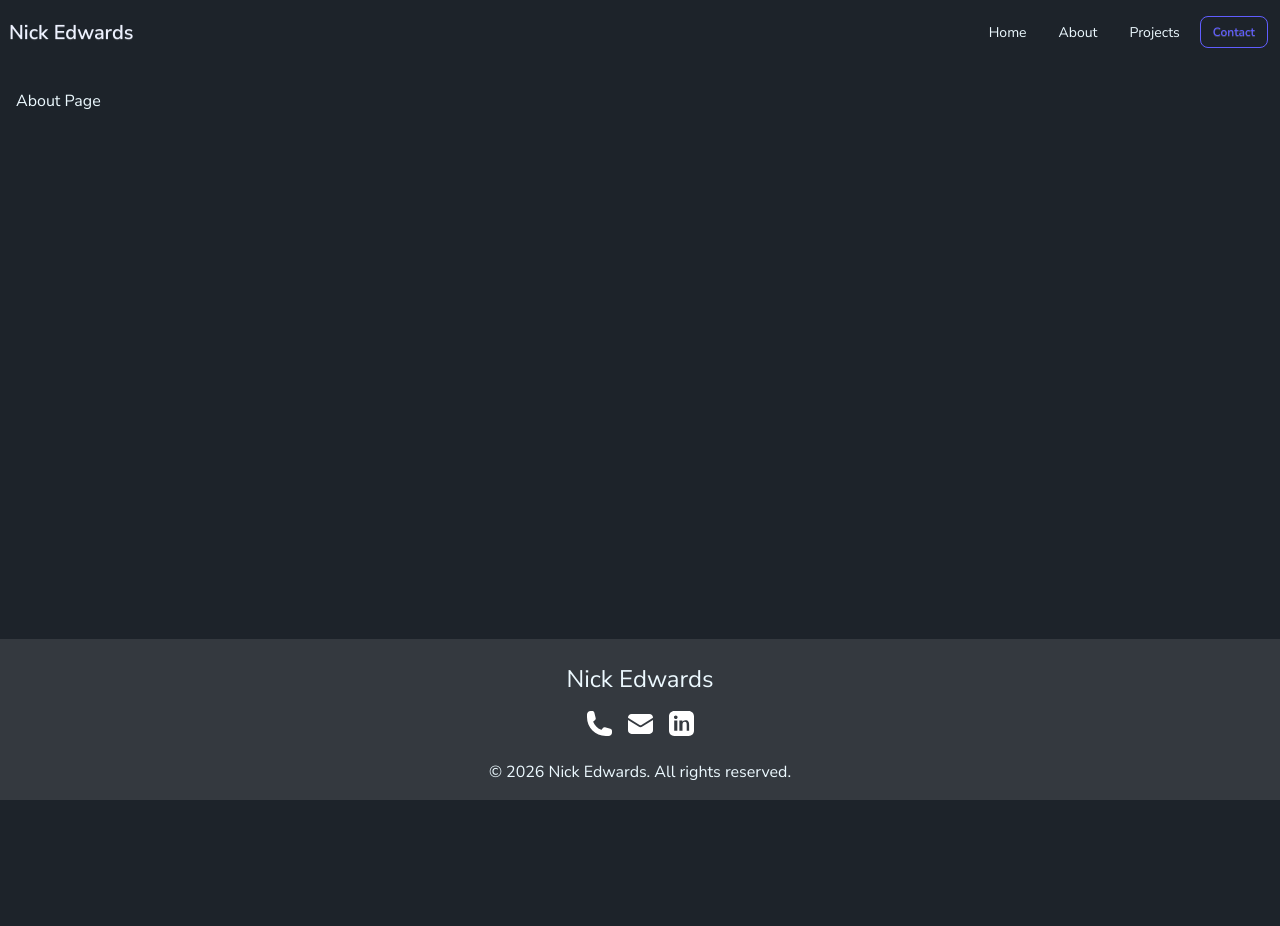
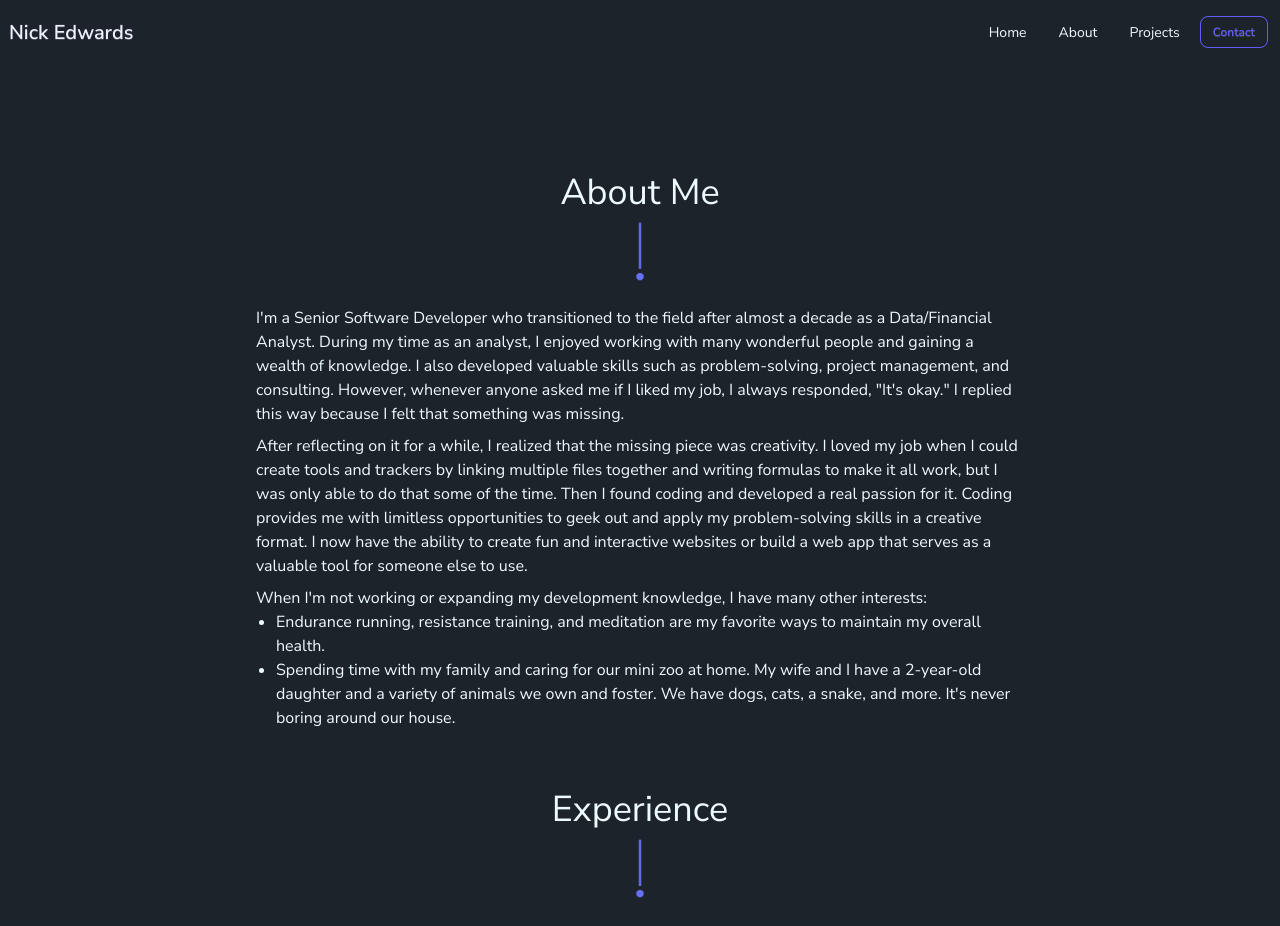
Before and after one commit to PurpleTurtl04/NickEdwards, a Next.js app in the folder portfolio/: page /about in a window 1280 px wide. Shown: the top 926 px of the page. Before the commit the page ends 800 px from the top, so only its background shows below. Built offline with nearby package versions, Linux system fonts and the light colour scheme.

Commit message:
Created Summary and Experience components to use on About page. Created re-usable accent component.

```diff
--- a/portfolio/app/about/page.jsx
+++ b/portfolio/app/about/page.jsx
@@ -1,3 +1,13 @@
+import Experience from '@/components/about/experience';
+import Summary from '@/components/about/summary';
+
 export default function About() {
-    return <div>About Page</div>;
+    return (
+        <div className='container p-6'>
+            <div className='mt-15 flex flex-col items-center px-6'>
+                <Summary />
+                <Experience />
+            </div>
+        </div>
+    );
 }
--- /dev/null
+++ b/portfolio/components/about/experience.jsx
@@ -0,0 +1,30 @@
+import Accent from '@/components/accent';
+
+import experienceList from '@/data/experience.json';
+
+export default function Experience() {
+    return (
+        <section className='mt-15 flex flex-col items-center px-6'>
+            <div className='flex max-w-3xl flex-col items-center'>
+                <h2 className='text-center text-3xl lg:text-4xl'>Experience</h2>
+                <Accent />
+                <div className='mt-2 lg:mt-4'>
+                    {experienceList.map((experience) => (
+                        <div className='mb-8' key={experience.id}>
+                            <h3 className='text-xl lg:text-2xl'>
+                                {experience.role} -{' '}
+                                <span className='italic'>
+                                    {experience.company}
+                                </span>
+                            </h3>
+                            <h4 className='text-md lg:text-lg'>
+                                {experience.startDate} - {experience.endDate}
+                            </h4>
+                            <p className='pt-2'>{experience.description}</p>
+                        </div>
+                    ))}
+                </div>
+            </div>
+        </section>
+    );
+}
--- /dev/null
+++ b/portfolio/components/about/summary.jsx
@@ -0,0 +1,56 @@
+import Accent from '@/components/accent';
+
+export default function Summary({ accent }) {
+    return (
+        <div className='flex max-w-3xl flex-col items-center'>
+            <h2 className='text-center text-3xl lg:text-4xl'>About Me</h2>
+            <Accent />
+            <div className='mt-2 lg:mt-4'>
+                <div className='mb-2'>
+                    I&apos;m a Senior Software Developer who transitioned to the
+                    field after almost a decade as a Data/Financial Analyst.
+                    During my time as an analyst, I enjoyed working with many
+                    wonderful people and gaining a wealth of knowledge. I also
+                    developed valuable skills such as problem-solving, project
+                    management, and consulting. However, whenever anyone asked
+                    me if I liked my job, I always responded, &quot;It&apos;s
+                    okay.&quot; I replied this way because I felt that something
+                    was missing.
+                </div>
+                <div className='mb-2'>
+                    After reflecting on it for a while, I realized that the
+                    missing piece was creativity. I loved my job when I could
+                    create tools and trackers by linking multiple files together
+                    and writing formulas to make it all work, but I was only
+                    able to do that some of the time. Then I found coding and
+                    developed a real passion for it. Coding provides me with
+                    limitless opportunities to geek out and apply my
+                    problem-solving skills in a creative format. I now have the
+                    ability to create fun and interactive websites or build a
+                    web app that serves as a valuable tool for someone else to
+                    use.
+                </div>
+                <div>
+                    <p>
+                        When I&apos;m not working or expanding my development
+                        knowledge, I have many other interests:
+                    </p>
+                    <ul className='list-disc pl-5'>
+                        <li>
+                            Endurance running, resistance training, and
+                            meditation are my favorite ways to maintain my
+                            overall health.
+                        </li>
+                        <li>
+                            Spending time with my family and caring for our mini
+                            zoo at home. My wife and I have a 2-year-old
+                            daughter and a variety of animals we own and foster.
+                            We have dogs, cats, a snake, and more. It&apos;s
+                            never boring around our house.
+                        </li>
+                    </ul>
+                </div>
+            </div>
+        </div>
+    );
+}
--- /dev/null
+++ b/portfolio/components/accent.jsx
@@ -0,0 +1,14 @@
+import Image from 'next/image';
+import accent2 from '@/public/images/Accent2.png';
+
+export default function Accent() {
+    return (
+        <Image
+            src={accent2}
+            width={10}
+            height={75}
+            alt='A line with a circle at the bottom'
+            className='scale-75'
+        />
+    );
+}
--- a/portfolio/components/landing/about-section.jsx
+++ b/portfolio/components/landing/about-section.jsx
@@ -1,4 +1,6 @@
 import Image from 'next/image';
+
+import accent from '@/public/images/Accent.png';
 
 export default function AboutSection() {
     return (
@@ -21,7 +23,7 @@ export default function AboutSection() {
             <div className='flex justify-center lg:gap-4'>
                 <div>
                     <Image
-                        src='/images/Accent.png'
+                        src={accent}
                         width={10}
                         height={355}
                         alt='Three lines spaced with two circles in-between them'
--- a/portfolio/components/projects/projects.jsx
+++ b/portfolio/components/projects/projects.jsx
@@ -1,5 +1,4 @@
-import Image from 'next/image';
-
+import Accent from '@/components/accent';
 import Project from '@/components/projects/project';
 
 export default function Projects({ projects }) {
@@ -7,13 +6,7 @@ export default function Projects({ projects }) {
         <div>
             <div className='flex flex-col items-center'>
                 <h2 className='text-center text-3xl lg:text-4xl'>Projects</h2>
-                <Image
-                    src='/images/Accent2.png'
-                    width={10}
-                    height={75}
-                    alt='A line with a circle at the bottom'
-                    className='scale-75'
-                />
+                <Accent />
             </div>
             {projects.map((project, index) => (
                 <Project key={project.id} {...project} />
```
